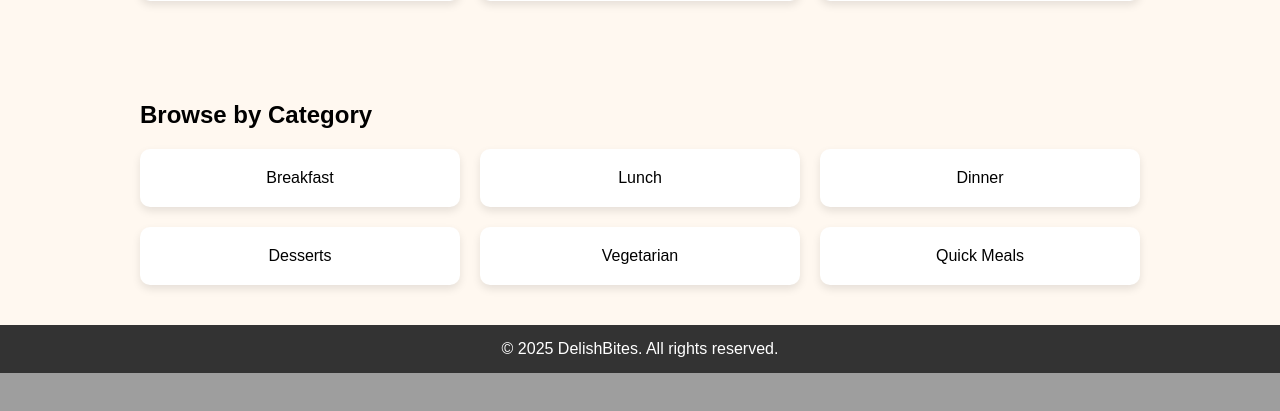
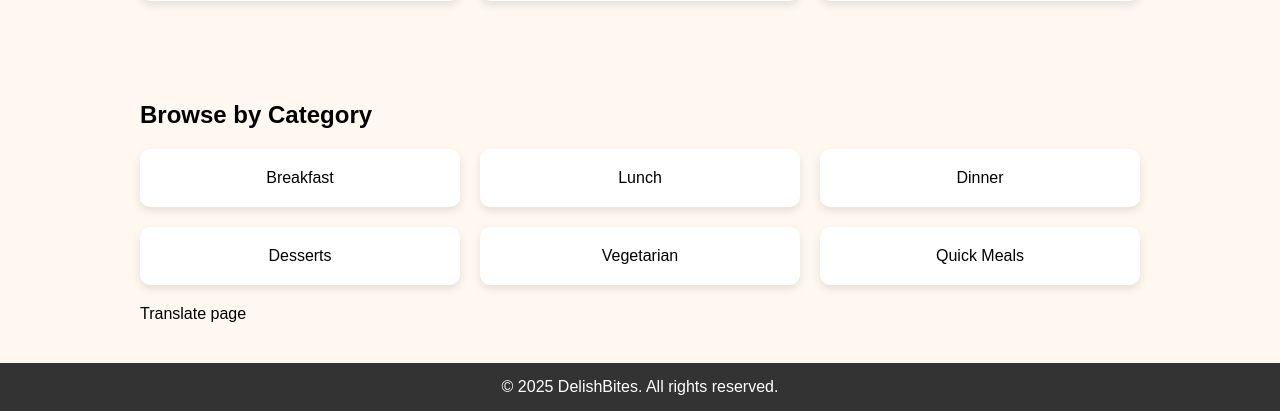
Before and after one commit to larapijemlijeko/Skupina-ZETA, a Flask app: page / in a window 1280 px wide. Shown: the part 796-1207 px from the top of the page. Before the commit the page ends 1169 px from the top, so only its background shows below. Run offline with Flask 3, Linux system fonts and the light colour scheme.

Commit message:
dodal translate na stran

```diff
--- a/templates/home.html
+++ b/templates/home.html
@@ -103,6 +103,7 @@
     <div class="card">Desserts</div>
     <div class="card">Vegetarian</div>
     <div class="card">Quick Meals</div>
+    <div id="google_translate_element">Translate page</div>
   </div>
 </section>
 
@@ -110,5 +111,16 @@
   &copy; 2025 DelishBites. All rights reserved.
 </footer>
 
+<script type="text/javascript">
+    function googleTranslateElementInit() {
+        new google.translate.TranslateElement({
+            pageLanguage: 'en',
+            includedLanguages: 'es,fr,de,zh-CN',
+            layout: google.translate.TranslateElement.InlineLayout.SIMPLE
+        }, 'google_translate_element');
+    }
+</script>
+<script type="text/javascript" src="//translate.google.com/translate_a/element.js?cb=googleTranslateElementInit"></script>
+
 </body>
 </html>
```
